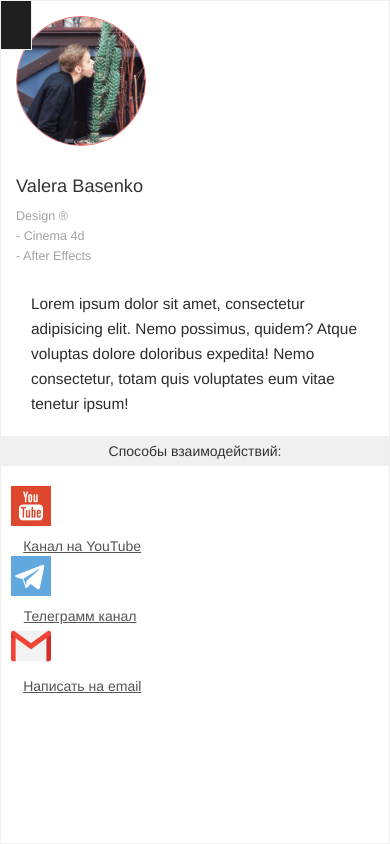
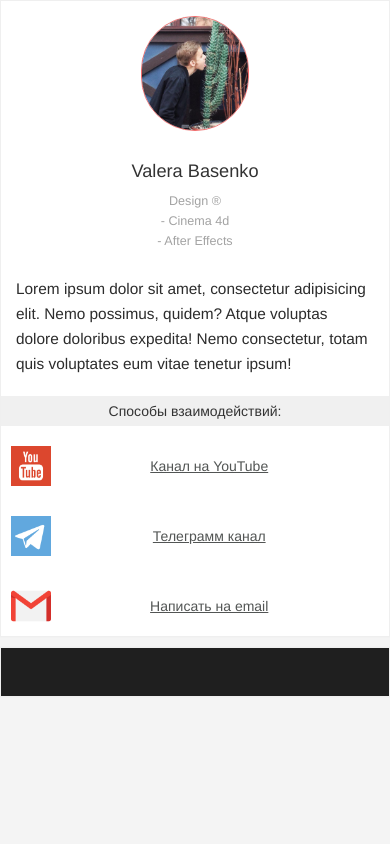
Before and after one commit to basenkoll/basenkoll.github.io, a plain HTML site: page index.html in a window 390 px wide. Drawn offline with Linux system fonts and the light colour scheme.

Commit message:
Adaptive

```diff
--- a/css/style.css
+++ b/css/style.css
@@ -1,6 +1,9 @@
 *{
 padding: 0;
 margin: 0;
+}
+html{
+    height: 100%;
 }
 body{
     height: 100%;
@@ -34,6 +37,10 @@ li{
 }
 
   /* blocks */
+.full_size_page{
+    height: 100%;
+}
+
 .content{
     float: left;
     margin-bottom: 10px;
@@ -47,7 +54,7 @@ li{
     float: left;
     margin-bottom: 10px;
     background: #ffffff;
-    position: absolute;
+    position: relative;
     height: 100%;
     box-shadow: 0px 0px 1px rgba(57, 57, 57, 0.05);
     box-sizing: border-box;
@@ -56,24 +63,27 @@ li{
 }
 .circle_photo{
     border-radius: 100px;
-    width: 130px;
-    height: 130px;
+    width: 100%;
     margin-top: 15px;
      box-shadow: 0px 0px 1px rgba(57, 57, 57, 0.05);
     border: 1px solid #f06969;
 }
+
 .name{
     line-height: 20px;
+    float: left;
     width: 100%;
     margin-top: 30px;
     font-size: 1.3em;
 }
 .text_grey{
+    float: left;
    line-height: 20px;
    font-size: 0.9em;
    color: #a3a3a3;
 }
 .text{
+float: left;
    margin-top: 15px;
    line-height: 25px;
    font-size: 1.1em;
@@ -97,6 +107,7 @@ li{
     height: 100%;
 }
 .social a{
+
     float: left;
     width: 80%;
     padding: 10px;
@@ -112,51 +123,37 @@ li{
     margin-top: 15px;
 }
 
-@media (min-width: 992px) {
-.preview{
-    cursor: pointer;
+@media (max-width: 990px) {
+ .circle_photo{
+    border-radius: 200px;
+    width: 30%;
     float: left;
-    width: 37.5005%;
-    margin-left: 8.333%;
-    margin-top: 10px;
-    margin-bottom: 10px;
-    background: #ffffff;
-    box-shadow: 0px 0px 1px rgba(57, 57, 57, 0.05);
-    box-sizing: border-box;
-    border: solid #efefef 1px;
-    padding-left: 15px;
-    padding-right: 15px;
+    margin-left: 35%;
+    margin-top: 15px;
+     box-shadow: 0px 0px 1px rgba(57, 57, 57, 0.05);
+    border: 1px solid #f06969;
+}
+    .full_size_page{
+        height: auto;
     }
+    .name{
+        text-align: center;
+    }
+    .text_grey{
+        width: 100%;
+        text-align: center;
+    }
+    .social a{
+    float: left;
+    width: 80%;
+    margin-left: 3%;
+    padding: 10px;
+    color: #525554;
+    text-decoration: underline;
+    text-align: center;
 }
-@media (max-width: 992px) {
-   .preview{
-    cursor: pointer;
-    float: left;
-    width: 100%;
-    margin-top: 10px;
-    margin-bottom: 10px;
-    background: #ffffff;
-    box-shadow: 0px 0px 1px rgba(57, 57, 57, 0.05);
-    box-sizing: border-box;
-    border: solid #efefef 1px;
-    padding-left: 15px;
-    padding-right: 15px;
-    }
 }
-.preview img{
-    width: 100%;
-    margin-top: 15px;
-    margin-bottom: 15px;
-}
-.preview h1{
-    color: #464646;
-    cursor: pointer;
-}
-.preview h1:hover{
-    color: #414141;
-    text-decoration: underline;
 
-}
 
 .add_articles{
  padding-top: 15px;
--- a/index.html
+++ b/index.html
@@ -16,40 +16,45 @@
   <body>
 
 
-<div class="container-fluid">
-  <div class="row">
-  <div class="col-md-3 about_me">
+<div class="container-fluid full_size_page">
+  <div class="row full_size_page">
+  <div class="col-md-3 сol-xs-12 about_me">
    <div class="row">
-       <div class="col-md-6"><img src="pictures/me.jpg" class="circle_photo" alt="me"></div>
-       <div class="col-md-6"><p class="name">Valera Basenko</p><p class="text_grey">
+       <div class="col-md-6 сol-xs-12 name_block">
+       <img src="pictures/me.jpg" class="circle_photo" alt="me">
+       </div>
+       <div class="col-md-6 сol-xs-12 name_block">
+       <p class="name">Valera Basenko</p>
+       <p class="text_grey">
       Design ®<br />
       - Cinema 4d <br />
       - After Effects
        </p>
        </div>
-   </div>
-    <div class="col-md-12">
+       <div class="col-md-12 сol-xs-12">
    <p class="text"> Lorem ipsum dolor sit amet, consectetur adipisicing elit. Nemo possimus, quidem? Atque voluptas dolore doloribus expedita! Nemo consectetur, totam quis voluptates eum vitae tenetur ipsum!</p>
     </div>
+   </div>
+
     <div class="row">
         <div class="col-md-12 title">
         Способы взаимодействий:
         </div>
-        <div class="col-md-12 social">
+        <div class="col-md-12 col-xs-12 social">
         <img src="pictures/youtube.png" alt="youtube">
         <a href="#">Канал на YouTube</a>
         </div>
-        <div class="col-md-12 social">
+        <div class="col-md-12 col-xs-12 social">
         <img src="pictures/telegram.png" alt="telegram">
         <a href="#">Телеграмм канал</a>
         </div>
-        <div class="col-md-12 social">
+        <div class="col-md-12 col-xs-12 social">
         <img src="pictures/gmail.png" alt="gmail">
         <a href="#">Написать на email</a>
         </div>
     </div>
     </div>
-   <div class="col-md-9 col-md-offset-3 content">
+   <div class="col-md-9 col-xs-12 content">
 
     </div>
 
@@ -57,6 +62,8 @@
 
 
     </div>
+
+
   </div>
 
  <script>
```
